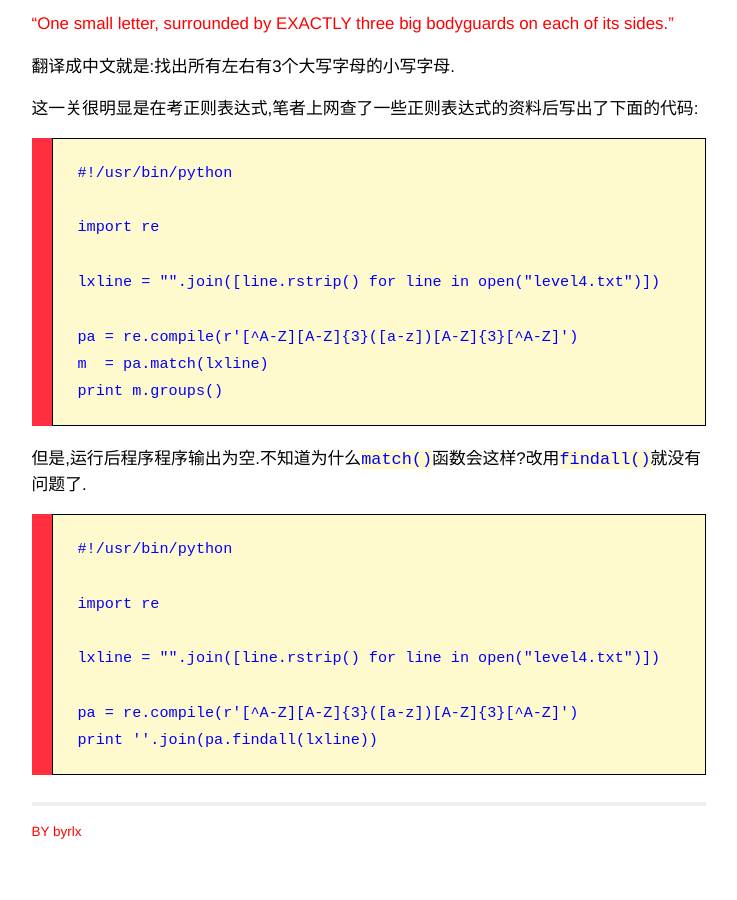
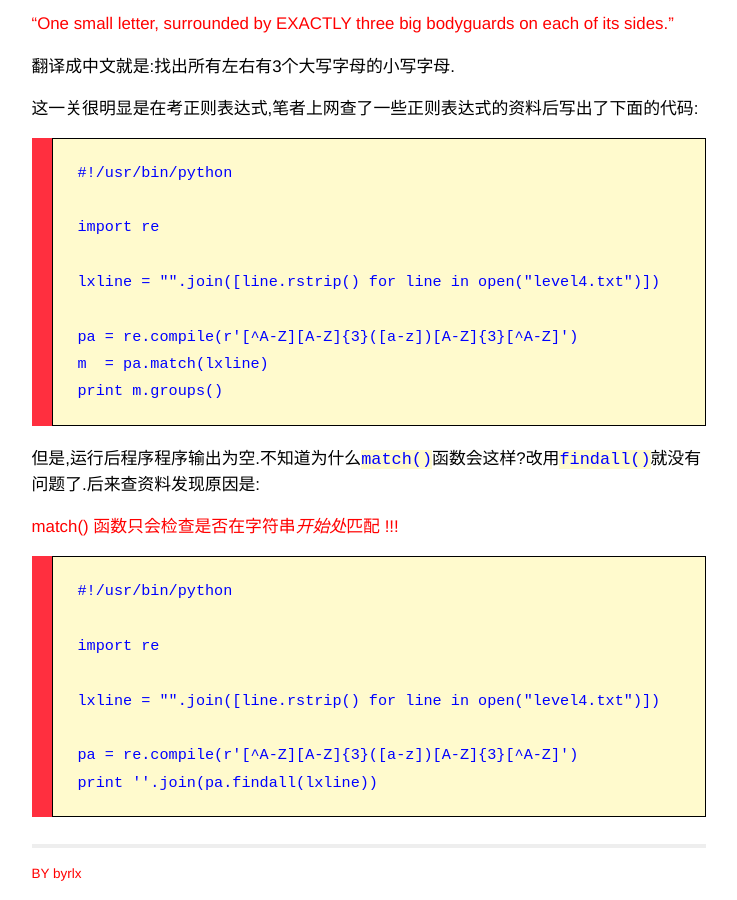
Before and after one commit to byrlx/byrlx.github.io, a Jekyll site: the page built from _posts/2013-06-16-the-python-challenge-攻略-(1-8).md, in a window 1280 px wide and 900 px high, scrolled down 2382 px. Shown: the whole window, without its empty margins (271-1008 px from the left). Built offline with Jekyll 4.4.1, drawn with Linux system fonts in a browser that asks for light colours; Markdown is read by kramdown in place of the engine named in the settings; before the commit the page ends 3240 px from its top, so only the background shows below that.

Commit message:
modify post 'challen'

```diff
--- a/_posts/2013-06-16-the-python-challenge-攻略-(1-8).md
+++ b/_posts/2013-06-16-the-python-challenge-攻略-(1-8).md
@@ -100,7 +100,9 @@ title: The python challenge 攻略(1-8)
 	m  = pa.match(lxline)
 	print m.groups()
 
-但是,运行后程序程序输出为空.不知道为什么`match()`函数会这样?改用`findall()`就没有问题了.
+但是,运行后程序程序输出为空.不知道为什么`match()`函数会这样?改用`findall()`就没有问题了.后来查资料发现原因是:
+
+>match() 函数只会检查是否在字符串*开始处*匹配 !!!
 
 	#!/usr/bin/python
 
```
